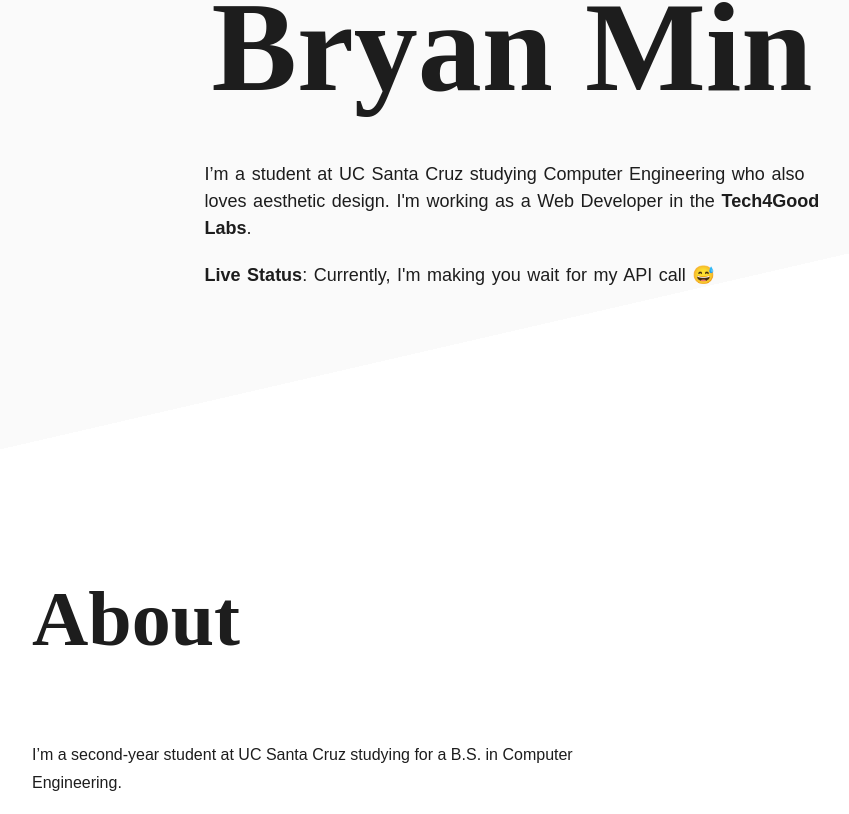
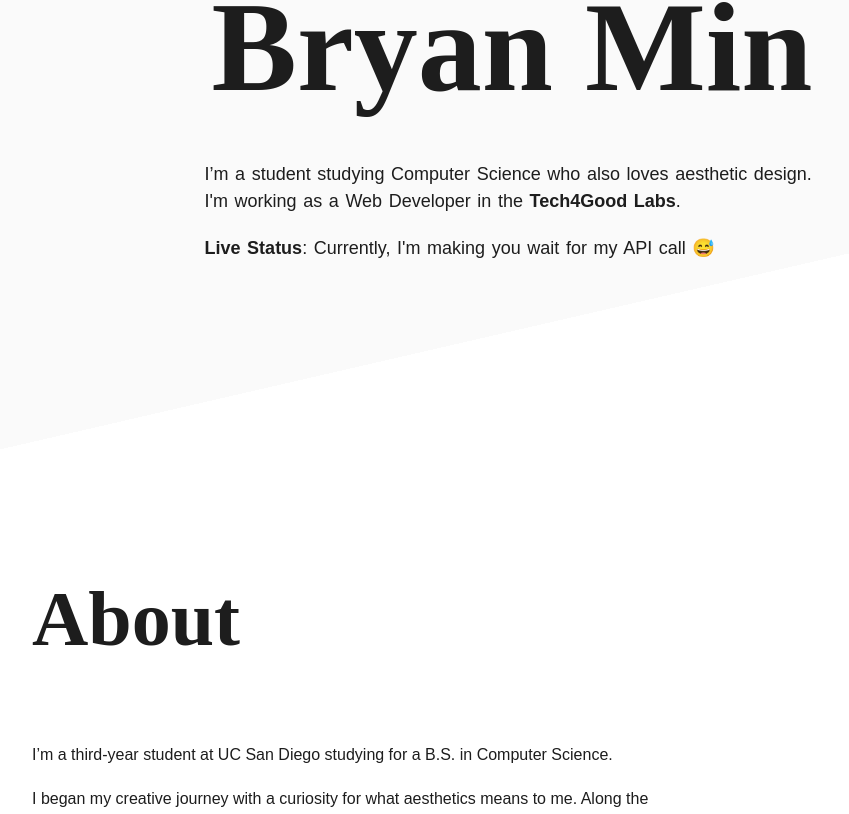
Before and after one commit to bdhmin/portfolio, a React (Create React App) app: page / in a window 1280 px wide. Shown: the part 266-1080 px from the top of the page, without its empty margins (128-977 px from the left). Built offline with nearby package versions, Linux system fonts and the light colour scheme; no server answers; a web font is replaced by a local one.

Commit message:
Updated academic standing and school

```diff
--- a/src/App/About/about.js
+++ b/src/App/About/about.js
@@ -17,7 +17,7 @@ function About() {
 
           <div className="Bio">
             <p>
-              I’m a second-year student at UC Santa Cruz studying for a B.S. in Computer Engineering.
+              I’m a third-year student at UC San Diego studying for a B.S. in Computer Science.
             </p>
             <p>
               I began my creative journey with a curiosity for what aesthetics means to me. Along the way, I became inspired by the minimalist era, and I now strive to produce work that is clean yet deep in emotion.
--- a/src/App/Home/home.js
+++ b/src/App/Home/home.js
@@ -34,7 +34,7 @@ class Home extends Component {
         <div className="Intro">
           <div className="Name">Bryan Min</div>
           <div className="Greeting">
-            <h6>I’m a student at UC Santa Cruz studying Computer Engineering who also loves aesthetic design. I'm working as a Web Developer in the <a href="https://tech4good.soe.ucsc.edu/#/" target="_blank" rel="noreferrer"><b>Tech4Good Labs</b></a>.</h6>
+            <h6>I’m a student studying Computer Science who also loves aesthetic design. I'm working as a Web Developer in the <a href="https://tech4good.soe.ucsc.edu/#/" target="_blank" rel="noreferrer"><b>Tech4Good Labs</b></a>.</h6>
             <div className="status">
               <h6><b>Live Status</b>: Currently, I'm { this.state.currentStatus }</h6>
             </div>
```
